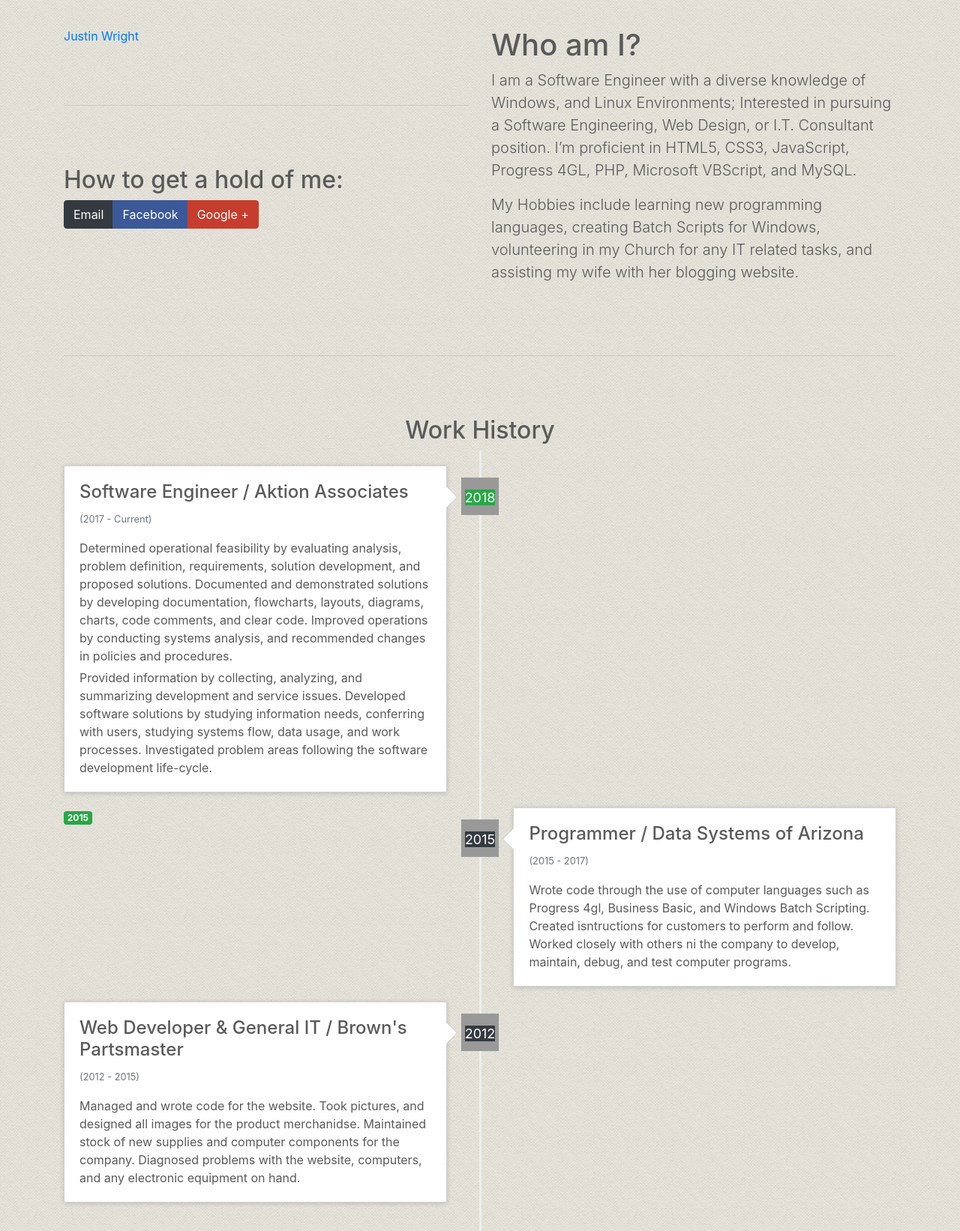
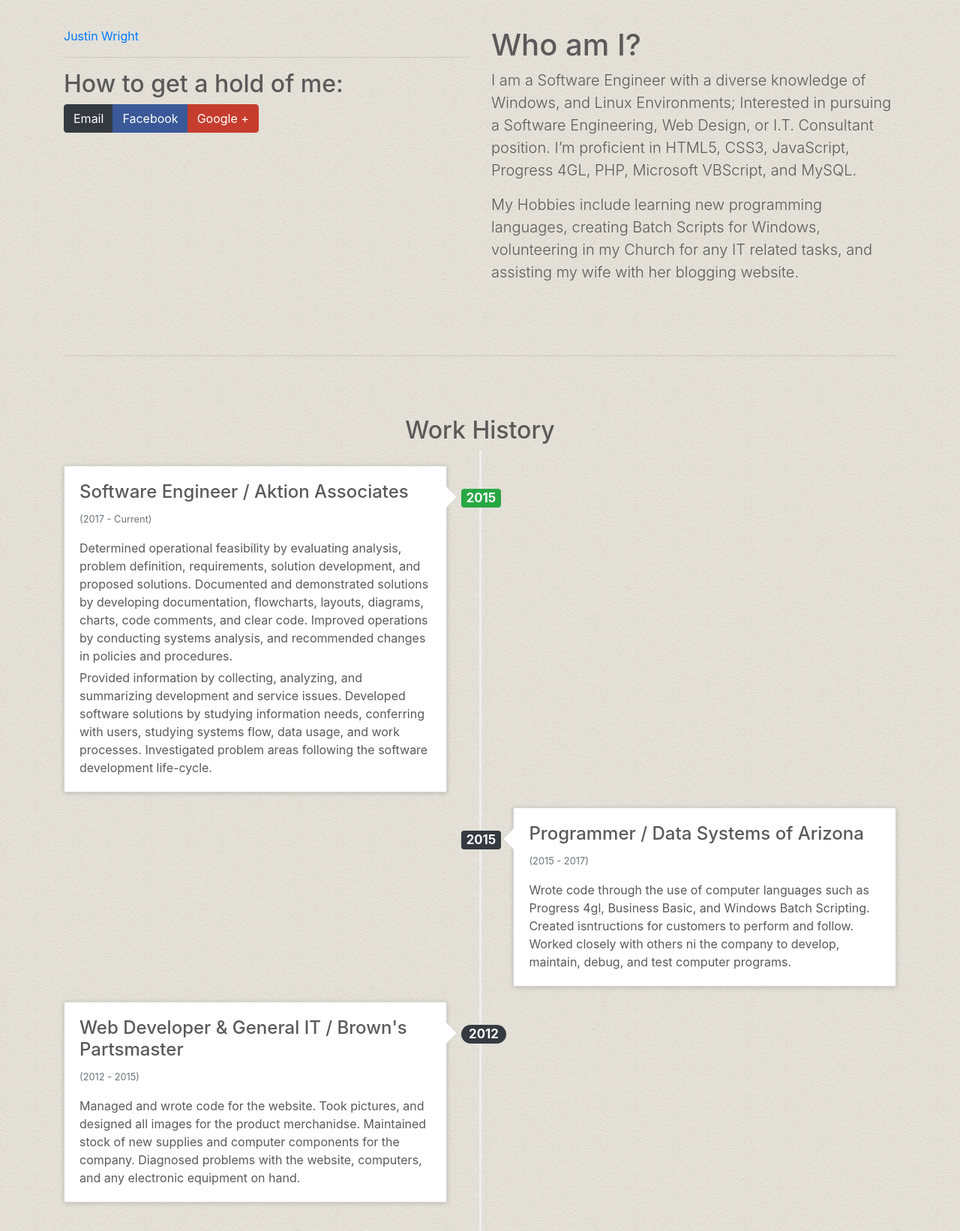
Before and after one commit to jswright91/jswright91.github.io, a PHP site: page / in a window 1280 px wide. Shown: the part 64-1706 px from the top of the page at 75% size. Run offline with PHP 8.4, Linux system fonts and the light colour scheme; some libraries are stand-ins or nearby versions.

Commit message:
timeline_badges

```diff
--- a/css/carousel.css
+++ b/css/carousel.css
@@ -177,7 +177,7 @@ body {
   top: 16px;
   left: 50%;
   margin-left: -25px;
-  background-color: #999999;
+  /*background-color: #999999;*/
   z-index: 10;
   /* lets remove the circle, and use a badge instead  -----
   border-top-right-radius: 50%;
--- a/index.html
+++ b/index.html
@@ -73,7 +73,7 @@
                 <div class="LI-profile-badge"  data-version="v1" data-size="large" data-locale="en_US" data-type="horizontal" data-theme="dark" data-vanity="jswright91">
                     <a class="LI-simple-link" href="https://www.linkedin.com/in/jswright91?trk=profile-badge">Justin Wright</a>
                 </div>
-                <hr class="featurette-divider">
+                <hr>
                 <h2 class="">How to get a hold of me:</h2>
                 <div class="btn-group" role="group" arial-label"Social Buttons">
                     <a type="button" class="btn btn-dark" href="mailto:jswright91@gmail.com" target="_blank">
@@ -102,7 +102,7 @@
             <div class="container">
                 <ul class="timeline">
                     <li>
-                        <div class="timeline-badge"><small class="badge-success">2018</small></div>
+                        <div class="timeline-badge"><span class="badge badge-success">2015</span></div>
                         <div class="timeline-panel">
                             <div class="timeline-heading"><h4 class="timeline-title">Software Engineer / Aktion Associates</h4>
                                 <p><small class="text-muted">(2017 - Current)</small></p>
@@ -114,8 +114,7 @@
                         </div>
                     </li>
                     <li class="timeline-inverted">
-                        <div class="timeline-badge"><small class="badge-dark">2015</small></div>
-                        <span class="badge badge-success">2015</span>
+                        <div class="timeline-badge"><span class="badge badge-dark">2015</span></div>
                         <div class="timeline-panel">
                             <div class="timeline-heading">
                                 <h4 class="timeline-title">Programmer / Data Systems of Arizona</h4>
@@ -127,7 +126,7 @@
                         </div>
                     </li>
                     <li>
-                        <div class="timeline-badge"><small class="badge-dark">2012</small></div>
+                        <div class="timeline-badge"><span class="badge badge-pill badge-dark">2012</span></div>
                         <div class="timeline-panel">
                             <div class="timeline-heading">
                                 <h4 class="timeline-title">Web Developer &amp; General IT / Brown's Partsmaster</h4>
```
